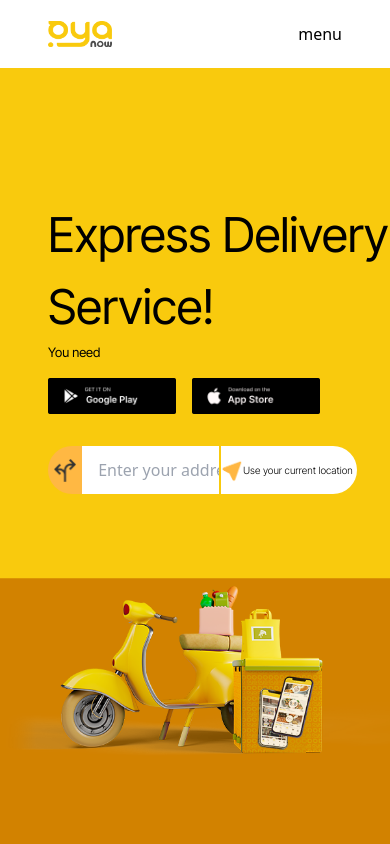
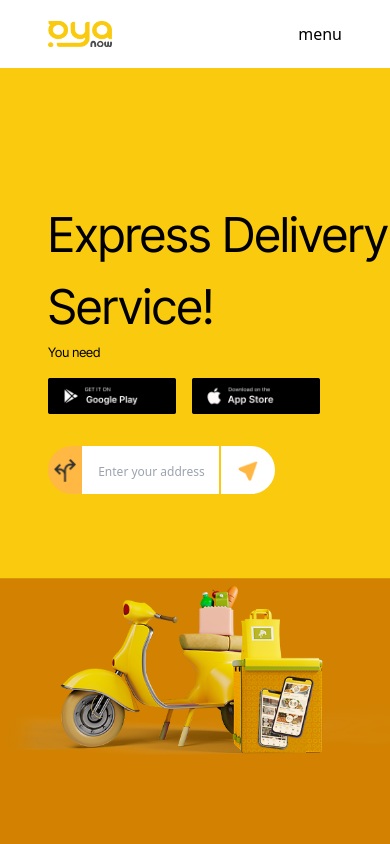
Before and after one commit to idibiatech/oyanowv2, a React (Vite) app: page / in a window 390 px wide. Shown: the top 844 px of the page. Built offline with nearby package versions, Linux system fonts and the light colour scheme.

Commit message:
fixed search mobile

```diff
--- a/src/pages/pages.css
+++ b/src/pages/pages.css
@@ -87,19 +87,27 @@ header {
 }
 .search-input-wrapper input::placeholder {
 	padding: 0 0 0 1rem;
+	font-size: 12px;
 }
 .search-btn-wrapper {
 	height: 100%;
-	width: 40%;
+	width: auto;
+	padding: 0 1rem;
 	display: flex;
 	justify-content: start;
 	align-items: center;
 	margin-left: 0.1rem;
 	background-color: white;
 	border-radius: 0 24px 24px 0;
+	cursor: pointer;
+}
+.send-text-wrapper {
+	display: none;
 }
 .send-icon-wrapper {
+	/* display: none; */
 }
+
 section {
 	padding: 1.3rem 2rem;
 	height: auto;
@@ -468,6 +476,17 @@ might change later when figma is updated
 		right: 1rem;
 	}
 
+	.search-btn-wrapper {
+		width: 40%;
+		display: flex;
+		padding: 0;
+	}
+	.send-text-wrapper {
+		display: block;
+	}
+	.send-icon-wrapper {
+		/* display: none; */
+	}
 	.section-one-about {
 		padding: 4rem 5rem;
 	}
```
